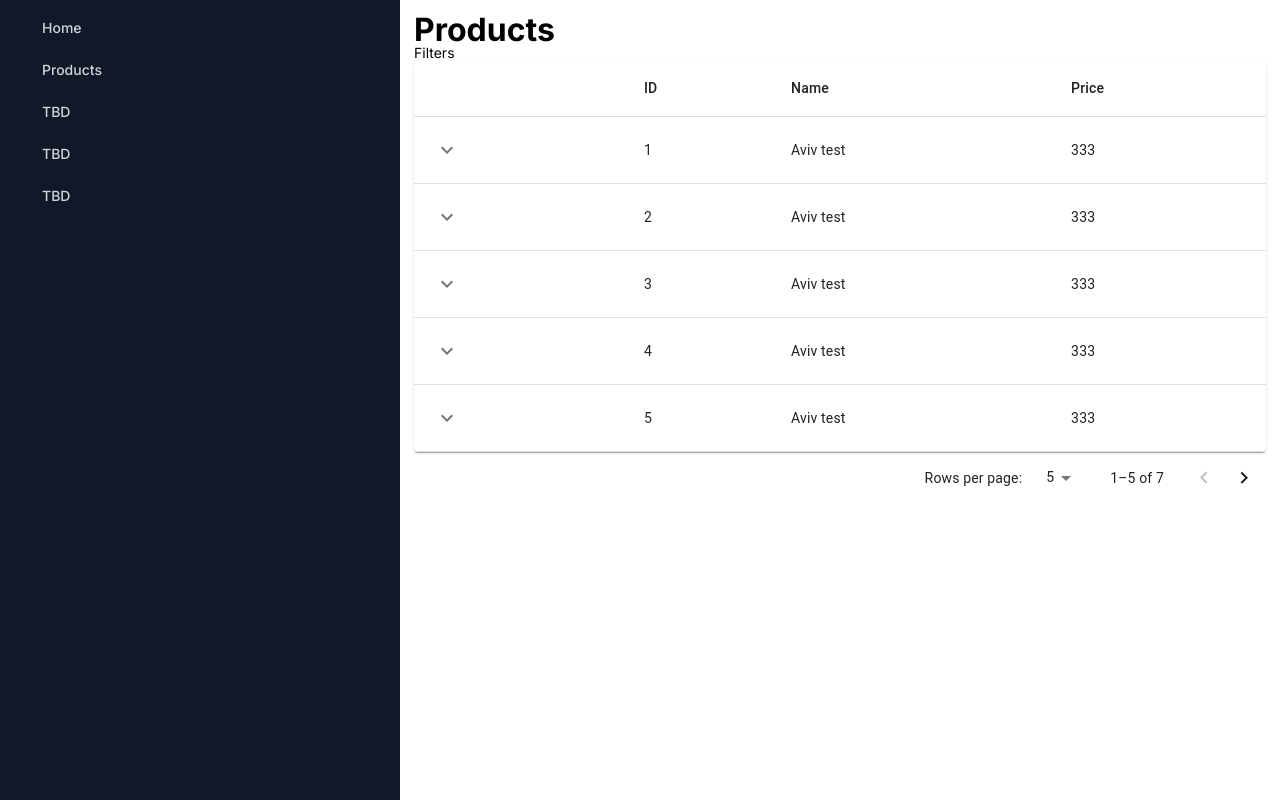
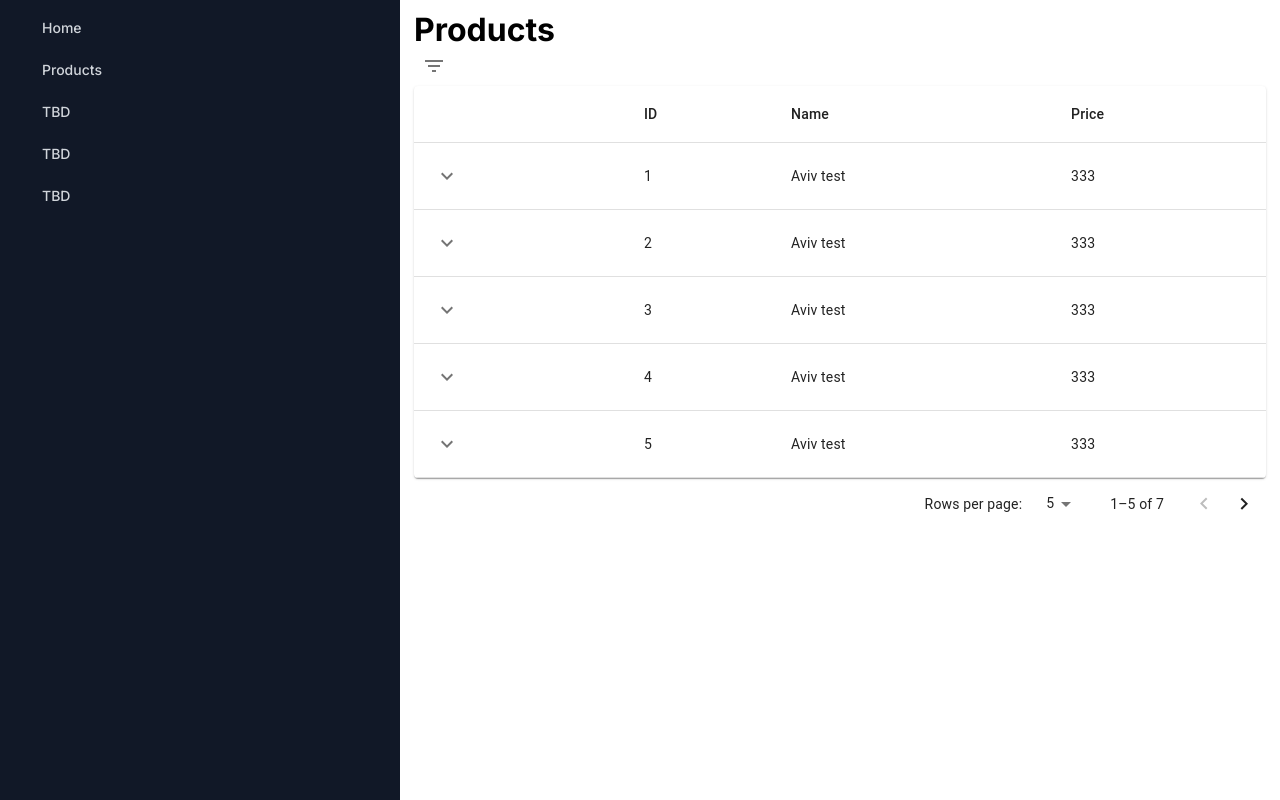
Before and after one commit to Aviv-Yaari/comprice-frontend, a React (Create React App) app: page / in a window 1280 px wide. Built offline with nearby package versions, Linux system fonts and the light colour scheme.

Commit message:
Add filter component

```diff
--- a/src/components/TableFilter/TableFilter.tsx
+++ b/src/components/TableFilter/TableFilter.tsx
@@ -1,9 +1,11 @@
 import React from 'react';
+import FilterIcon from '@mui/icons-material/FilterList';
+import IconButton from '@mui/material/IconButton';
 
 const TableFilter: React.FC = () => {
   return (
     <section>
-      Filters
+      <IconButton aria-label='Filters'><FilterIcon /></IconButton>
     </section>
   );
 };
```
